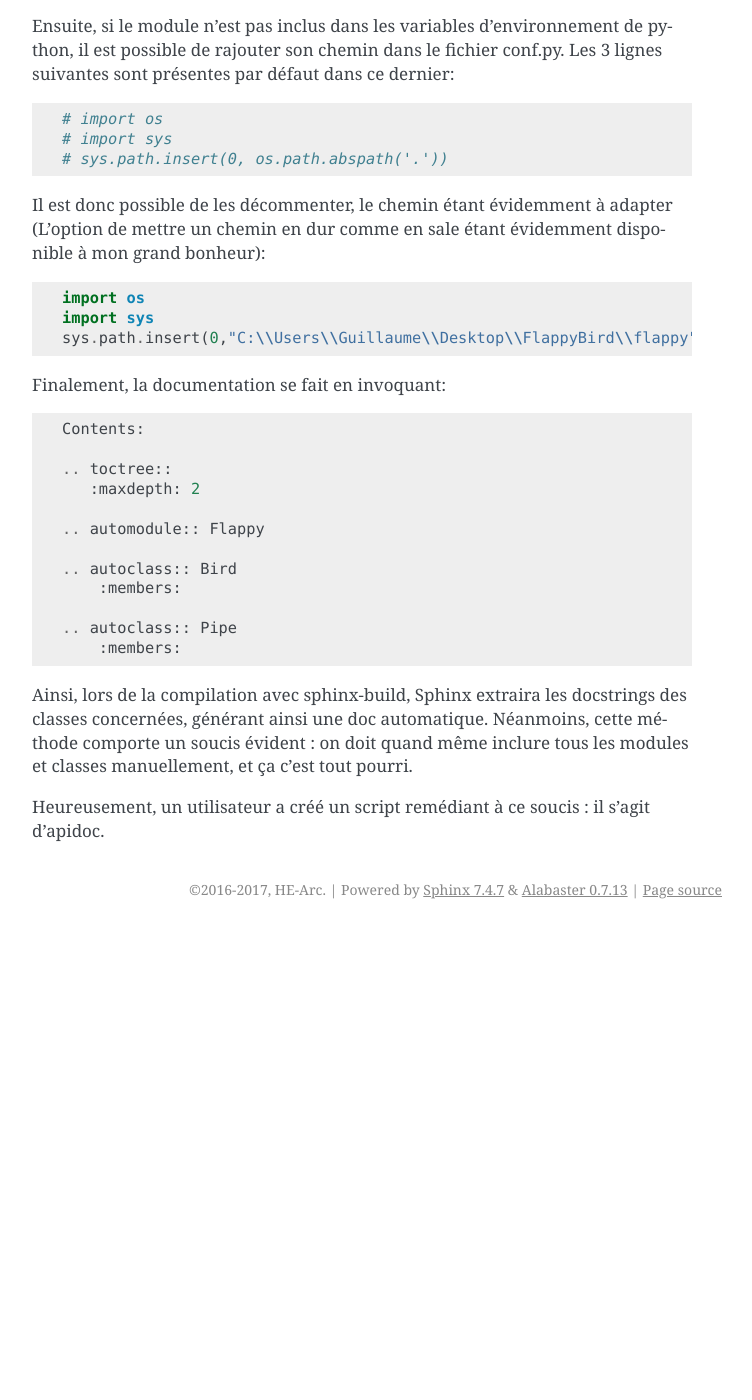
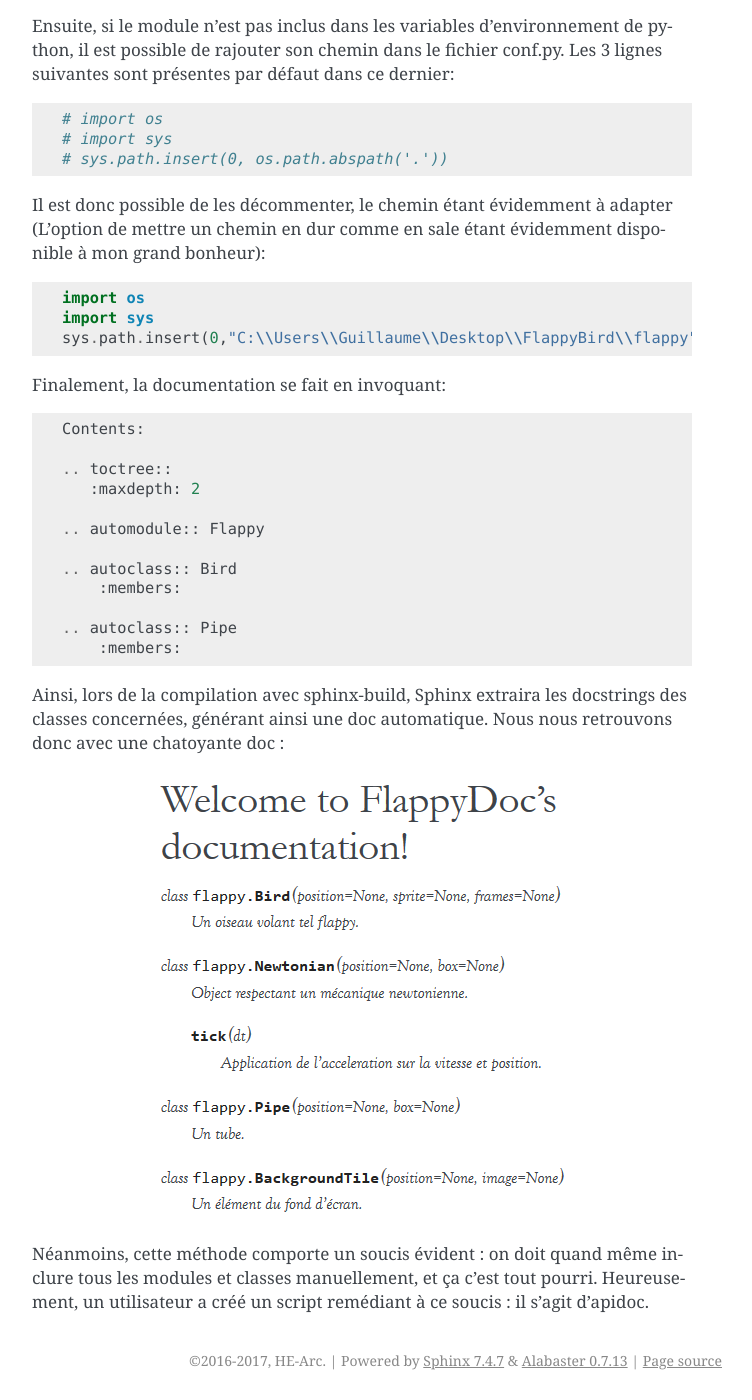
Before and after one commit to HE-Arc/livre-python, a Sphinx documentation site: the page built from source/sphinx/index.rst, in a window 1280 px wide and 1400 px high, scrolled down 2314 px. Shown: the whole window, without its empty margins (388-1140 px from the left). Built offline with Sphinx 7.4.7, drawn with Linux system fonts in a browser that asks for light colours; before the commit the page ends 3243 px from its top, so only the background shows below that.

Commit message:
fancy pictures !

```diff
--- a/source/sphinx/index.rst
+++ b/source/sphinx/index.rst
@@ -123,6 +123,11 @@ Finalement, la documentation se fait en invoquant::
         :members:
 
 Ainsi, lors de la compilation avec sphinx-build, Sphinx extraira les docstrings des classes concernées, générant ainsi une doc automatique.
+Nous nous retrouvons donc avec une chatoyante doc :
+
+.. image:: img/flappydoc.png
+   :alt: a fine doc
+   :align: center
+
 Néanmoins, cette méthode comporte un soucis évident : on doit quand même inclure tous les modules et classes manuellement, et ça c'est tout pourri.
-
 Heureusement, un utilisateur a créé un script remédiant à ce soucis : il s'agit d'apidoc.
```
Also changed, not shown: source/sphinx/img/flappydoc.png (added).
